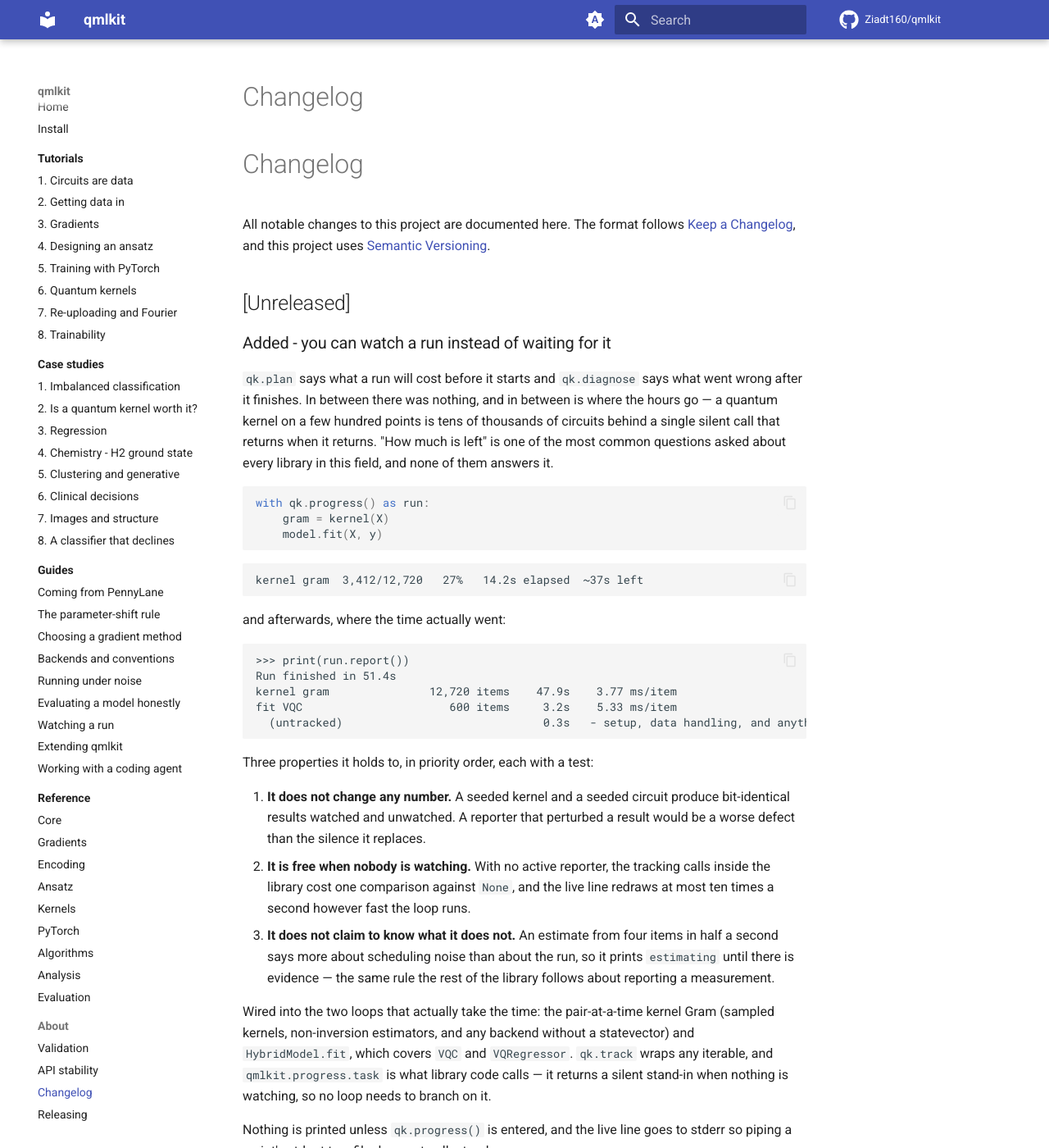
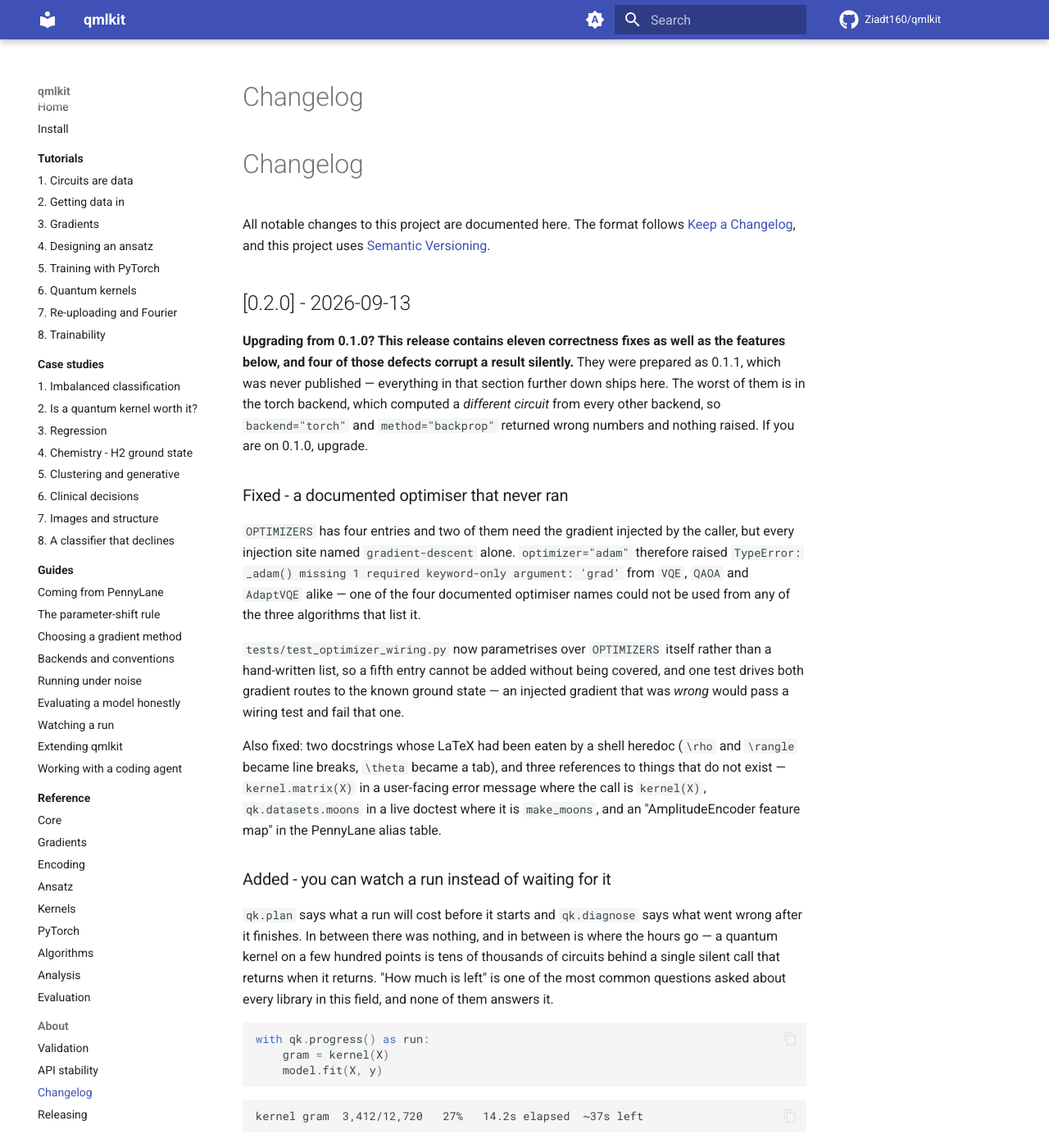
Before and after one commit to Ziadt160/qmlkit, an MkDocs documentation site: the page built from docs/about/changelog.md, in a window 1280 px wide and 1400 px high. Shown: the whole window at 82% size. Built offline with MkDocs 1.6.1 and Material for MkDocs 9.7.7, drawn with Linux system fonts in a browser that asks for light colours; comment, search, counter and statistics services are not loaded; some of the changed text lies outside the part shown.

Commit message:
Cut this as 0.2.0, because it stopped being a patch
0.1.1 was prepared, verified and left untagged long enough for the tree to gain
progress and the run report, diagnose(model, X, y), and a fix for an optimiser
that never ran. Tagging that as a patch would have shipped features in a patch
release, under a changelog calling them unreleased, at a version number that can
never be reused.

So the version becomes 0.2.0 and the changelog leads with what a 0.1.0 user
needs: eleven correctness fixes, four of which corrupt a result silently, plus
the features. The 0.1.1 section stays in full - it is the account of those
eleven defects - and now says at its head that it was never published and there
will be no 0.1.1 on PyPI, so nobody goes looking.

The handoff loses three stale claims while it is open: fixes described as
waiting on a branch that is merged, two fix sessions described as possibly still
running when both landed, and the release item naming the wrong version.

Verified as the release gate will: wheel and sdist build, twine check passes on
both, and a clean venv installing only the wheel runs verify_install.py green -
nothing but NumPy. Full suite, ruff, mypy and mkdocs --strict all clean.

Co-Authored-By: Claude Opus 5 <noreply@anthropic.com>

```diff
--- a/CHANGELOG.md
+++ b/CHANGELOG.md
@@ -4,7 +4,33 @@ All notable changes to this project are documented here. The format follows
 [Keep a Changelog](https://keepachangelog.com/en/1.1.0/), and this project uses
 [Semantic Versioning](https://semver.org/spec/v2.0.0.html).
 
-## [Unreleased]
+## [0.2.0] - 2026-09-13
+
+**Upgrading from 0.1.0? This release contains eleven correctness fixes as well as the
+features below, and four of those defects corrupt a result silently.** They were
+prepared as 0.1.1, which was never published — everything in that section further down
+ships here. The worst of them is in the torch backend, which computed a *different
+circuit* from every other backend, so `backend="torch"` and `method="backprop"` returned
+wrong numbers and nothing raised. If you are on 0.1.0, upgrade.
+
+### Fixed - a documented optimiser that never ran
+
+`OPTIMIZERS` has four entries and two of them need the gradient injected by the caller,
+but every injection site named `gradient-descent` alone. `optimizer="adam"` therefore
+raised `TypeError: _adam() missing 1 required keyword-only argument: 'grad'` from `VQE`,
+`QAOA` and `AdaptVQE` alike — one of the four documented optimiser names could not be
+used from any of the three algorithms that list it.
+
+`tests/test_optimizer_wiring.py` now parametrises over `OPTIMIZERS` itself rather than a
+hand-written list, so a fifth entry cannot be added without being covered, and one test
+drives both gradient routes to the known ground state — an injected gradient that was
+*wrong* would pass a wiring test and fail that one.
+
+Also fixed: two docstrings whose LaTeX had been eaten by a shell heredoc (`\rho` and
+`\rangle` became line breaks, `\theta` became a tab), and three references to things
+that do not exist — `kernel.matrix(X)` in a user-facing error message where the call is
+`kernel(X)`, `qk.datasets.moons` in a live doctest where it is `make_moons`, and an
+"AmplitudeEncoder feature map" in the PennyLane alias table.
 
 ### Added - you can watch a run instead of waiting for it
 
@@ -121,7 +147,13 @@ or without torch, `diagnose` behaves exactly as before.
 
 `X` and `y` are optional positional parameters, so every existing call is unchanged.
 
-## [0.1.1] - 2026-09-13
+## [0.1.1] - prepared, never published
+
+This version was cut, verified and then superseded before it was tagged: the tree
+gained features while it sat, so the correctness work below shipped in **0.2.0**
+instead. There is no `0.1.1` on PyPI and there never will be. The section is kept in
+full because it is the account of eleven defects that were in 0.1.0, and a reader
+upgrading from 0.1.0 needs it.
 
 **Upgrade from 0.1.0.** Everything below was found after 0.1.0 was published, so it is
 all still present in the version on PyPI. One defect was reported by a reader using the
--- a/pyproject.toml
+++ b/pyproject.toml
@@ -4,7 +4,7 @@ build-backend = "hatchling.build"
 
 [project]
 name = "qmlkit"
-version = "0.1.1"
+version = "0.2.0"
 description = "A quantum machine learning library with the diagnostics to catch mistakes that do not raise, on SpinQit, Qiskit, Cirq and PyTorch"
 readme = "README.md"
 requires-python = ">=3.10"
--- a/src/qmlkit/__init__.py
+++ b/src/qmlkit/__init__.py
@@ -13,7 +13,7 @@ ask for shots:
 
 from __future__ import annotations
 
-__version__ = "0.1.1"
+__version__ = "0.2.0"
 
 from qmlkit import (
     algorithms,
```
Also changed, not shown: HANDOFF.md (+21 -18 lines), RELEASING.md (+4 -4 lines).
